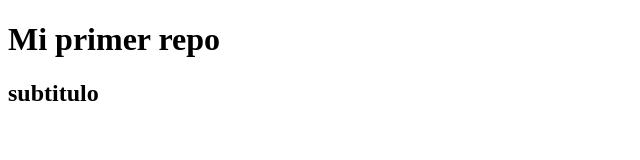
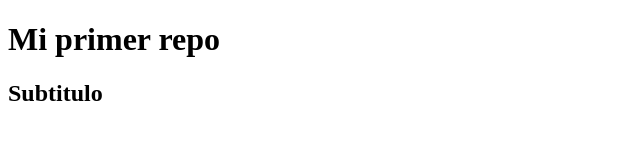
Before and after one commit to camuxsel/pruebaa, a plain HTML site: page index.html in a window 1280 px wide. Shown: the full height of the page, 0-640 px from the left. Drawn offline with Linux system fonts and the light colour scheme.

Commit message:
agregando index al proyecto

```diff
--- a/index.html
+++ b/index.html
@@ -7,6 +7,6 @@
 </head>
 <body>
     <h1>Mi primer repo</h1>
-    <h2>subtitulo</h2>
+    <h2>Subtitulo</h2>
 </body>
 </html>
```
